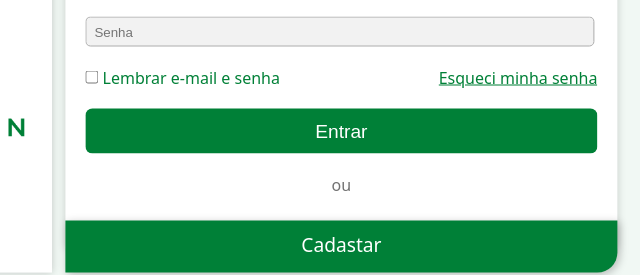
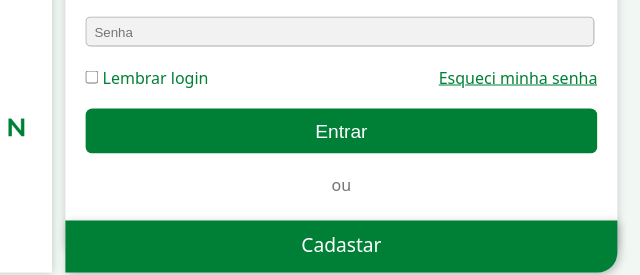
Before and after one commit to AlineMisugui/smart-green, a plain HTML site: page index.html in a window 1280 px wide. Shown: the part 334-609 px from the top of the page, 479-1119 px from the left. Drawn offline with Linux system fonts and the light colour scheme.

Commit message:
atualizei

```diff
--- a/index.html
+++ b/index.html
@@ -47,7 +47,7 @@
           <div id="sub-form">
             <div id="conjuntoLembrar">
               <input type="checkbox" name="lembrar" id="ilembrar" />
-              <label for="ilembrar">Lembrar e-mail e senha</label>
+              <label for="ilembrar">Lembrar login</label>
             </div>
             <a href="#" id="esqueci">Esqueci minha senha</a>
           </div>
```
